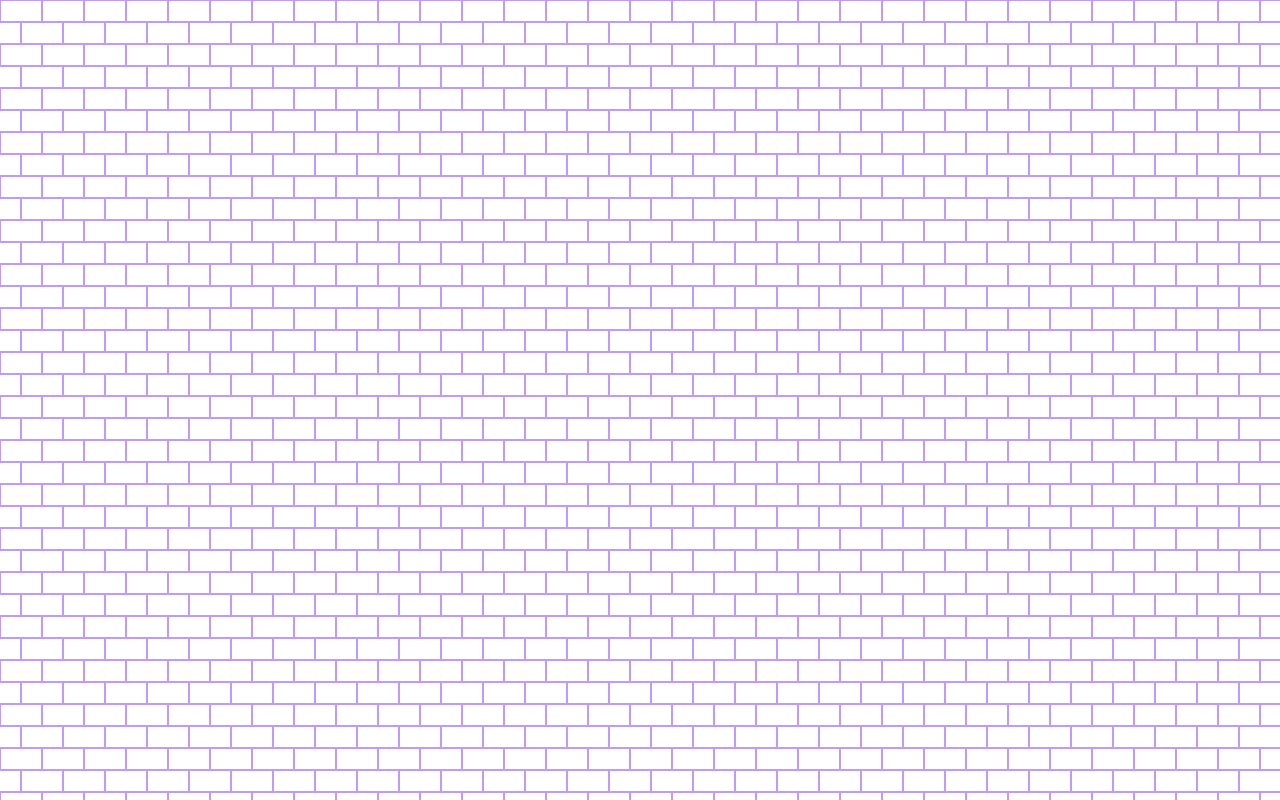
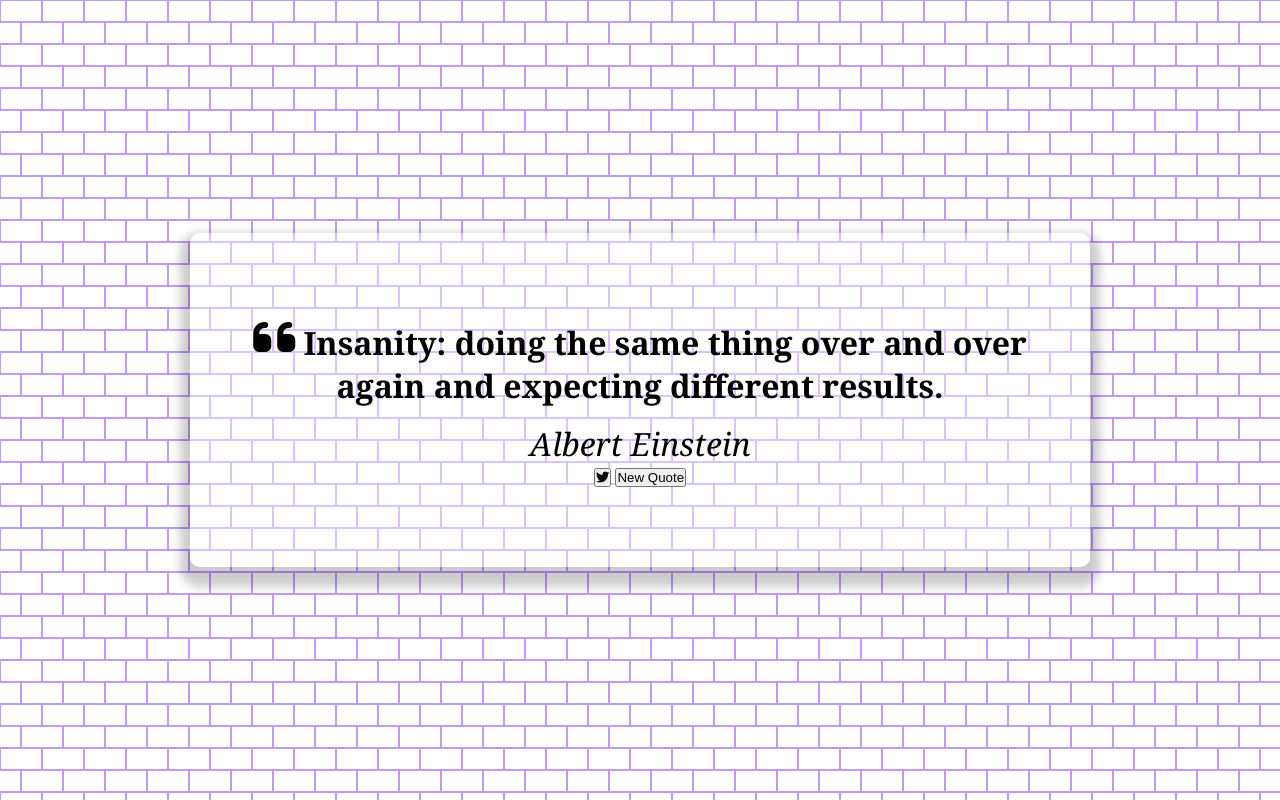
Before and after one commit to AvetBadalyan/Quote-Generator-Pure-HTML-CSS-JS, a plain HTML site: page index.html in a window 1280 px wide. Drawn offline with Linux system fonts and the light colour scheme.

Commit message:
feat: add quote div and style it

```diff
--- a/index.html
+++ b/index.html
@@ -5,9 +5,44 @@
     <meta http-equiv="X-UA-Compatible" content="IE=edge" />
     <meta name="viewport" content="width=device-width, initial-scale=1.0" />
     <link rel="stylesheet" href="./styles.css" />
+    <link
+      rel="stylesheet"
+      href="https://cdnjs.cloudflare.com/ajax/libs/font-awesome/6.2.0/css/all.min.css"
+    />
+    <link
+      rel="icon"
+      type="image/png"
+      href="https://www.google.com/s2/favicons?domain=css-tricks.com"
+    />
     <title>Quote Generator</title>
   </head>
   <body>
+    <div class="quote-container" id="quote-container">
+      <!-- Quote -->
+      <div class="quote-text">
+        <i class="fas fa-quote-left"> </i>
+
+        <span id="quote">
+          Insanity: doing the same thing over and over again and expecting
+          different results.</span
+        >
+      </div>
+
+      <!-- Author -->
+      <div class="quote-author">
+        <span id="author"> Albert Einstein </span>
+      </div>
+
+      <!--Buttons -->
+      <div class="button-container">
+        <button class="twitter-button" id="twitter" title="Tweet this!">
+          <i class="fab fa-twitter"> </i>
+        </button>
+        <button id="new-quote">New Quote</button>
+      </div>
+    </div>
+
+    <!-- Script-->
     <script src="./script.js"></script>
   </body>
 </html>
--- a/styles.css
+++ b/styles.css
@@ -16,3 +16,31 @@ body {
   align-items: center;
   justify-content: center;
 }
+
+.quote-container {
+  width: auto;
+  max-width: 900px;
+  padding: 80px 30px;
+  border-radius: 10px;
+  background-color: rgba(255, 255, 255, 0.4);
+  box-shadow: 0 10px 10px 10px rgba(0, 0, 0, 0.2);
+}
+
+.quote-text {
+  font-size: 2rem;
+}
+
+.long-quote {
+  font-size: 1.5rem;
+}
+
+.fa-quote-left {
+  font-size: 3rem;
+}
+
+.quote-author {
+  margin-top: 15px;
+  font-size: 2rem;
+  font-weight: 400;
+  font-style: italic;
+}
```
